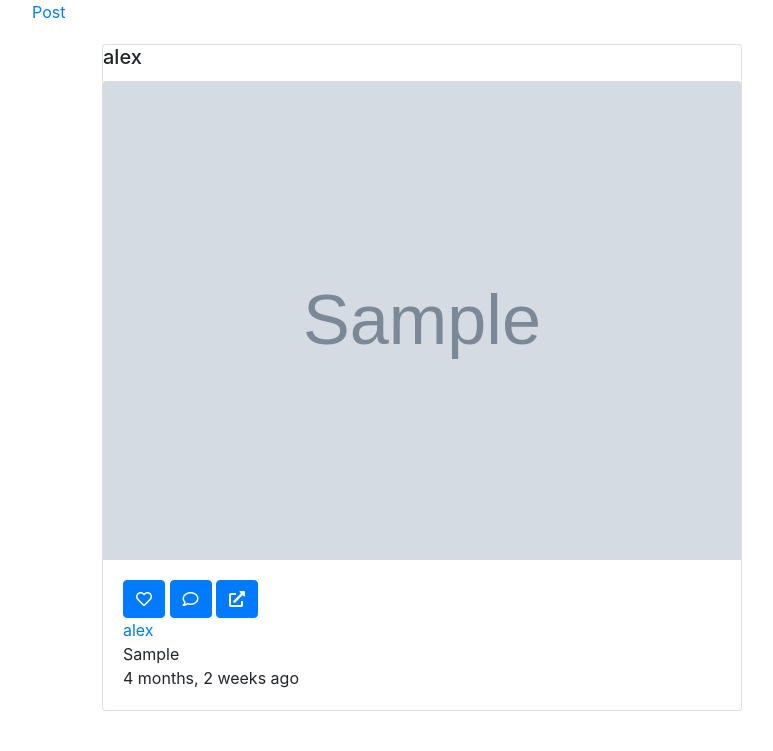
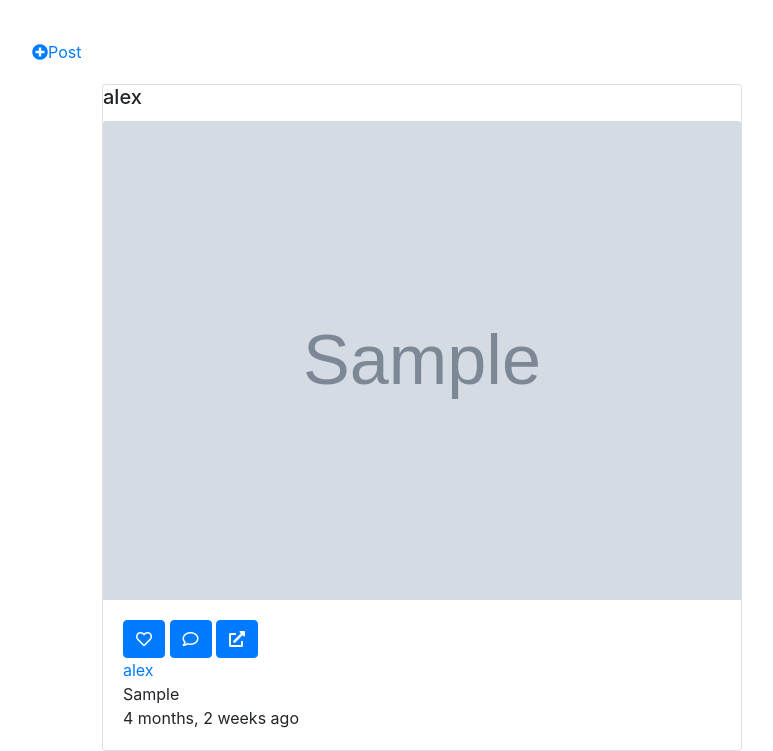
Before and after one commit to ow-tech/myinstagram, a Django app: page / in a window 1280 px wide. Shown: the part 60-811 px from the top of the page, without its empty margins (53-826 px from the left). Before the commit the page ends 771 px from the top, so only its background shows below. Run offline with Django 3.2, Linux system fonts and the light colour scheme; a user stored in the database is signed in; data comes from the database, SQL or seed files in the repository; tables that the repository leaves empty hold one stand-in row (values such as "Sample post"); grey boxes marked "Sample" are stand-in pictures; some libraries are stand-ins or nearby versions.

Commit message:
several chores of styling, changes to main page layout

```diff
--- a/instagram/templates/instagram/main.html
+++ b/instagram/templates/instagram/main.html
@@ -2,8 +2,10 @@
 
 
 {% block content %}
+<div id="post">
+    <a href="{%url 'new-post'%}"><i class="fas fa-plus-circle"></i>Post</a>
+</div>
 
-<a href="{%url 'new-post'%}">Post</a>
 
 
 {% for post in posts %}
--- a/instagram/templates/instagram/navbar.html
+++ b/instagram/templates/instagram/navbar.html
@@ -7,7 +7,7 @@
     <link rel="stylesheet" href="https://use.fontawesome.com/releases/v5.8.1/css/all.css" integrity="sha384-50oBUHEmvpQ+1lW4y57PTFmhCaXp0ML5d60M1M7uH2+nqUivzIebhndOJK28anvf" crossorigin="anonymous">
 </head>
 <body>
-    <nav class="navbar navbar-expand-lg navbar-light" id="navbar">
+    <nav class="navbar navbar-expand-lg fixed-top navbar-light" id="navbar">
         <div class="container-fluid">
           <div class="navbar-header icons instalogo">
             <a class="navbar-brand" href="{% url 'main_page' %}"><i class="fab fa-instagram"></i></a>
--- a/instagram/views.py
+++ b/instagram/views.py
@@ -9,7 +9,7 @@ from .forms import NewPostForm, ProfileUpdateForm
 @login_required(login_url='')
 def main(request):
     context = {
-        'posts': Image.objects.all()
+        'posts': Image.objects.all().order_by('-date_posted')
     }
     return render(request, 'instagram/main.html', context)
 
--- a/static/css/base.css
+++ b/static/css/base.css
@@ -36,3 +36,10 @@ body{
     margin-top: 20px;
     margin-left: 70px;
 }
+#post{
+    margin-top: 100px;
+}
+.fas{
+    height: 10px;
+    width: auto;
+}
```
Also changed, not shown: static/media/images/car2.jpeg (added).
